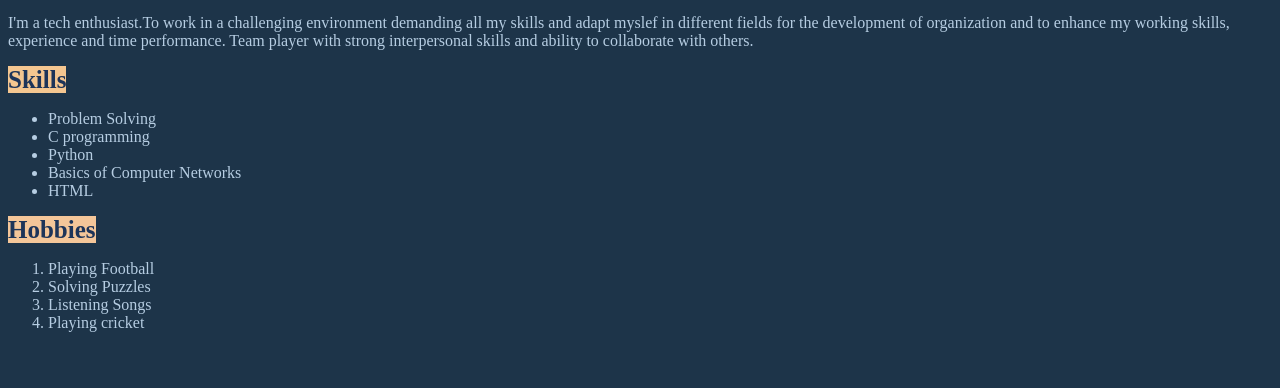
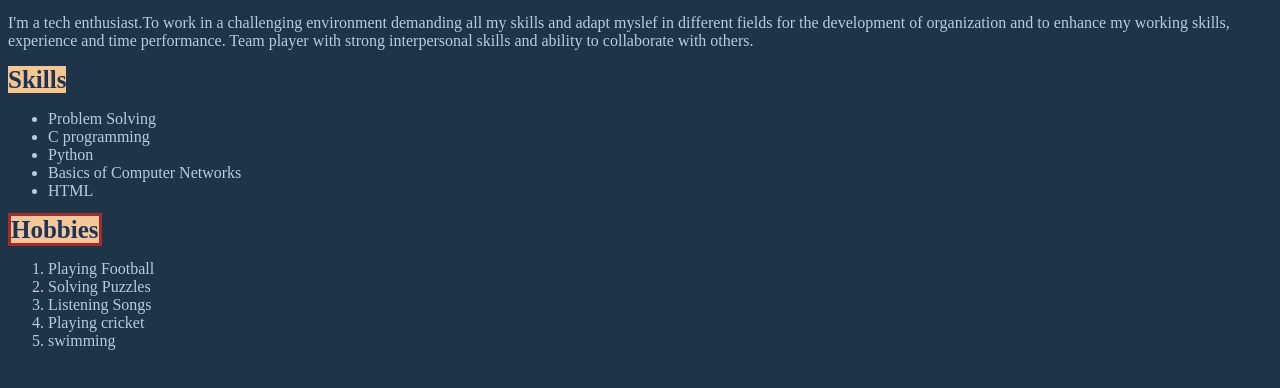
Before and after one commit to kranthy09/portfolio-website, a plain HTML site: page portfolio.html in a window 1280 px wide. Shown: the part 104-492 px from the top of the page. Drawn offline with Linux system fonts and the light colour scheme.

Commit message:
Added hobbies

```diff
--- a/portfolio.html
+++ b/portfolio.html
@@ -39,6 +39,7 @@
                 color: #1d3459;
                 background-color: #F4C699;
                 display: inline;
+                border: solid brown;
             }
         </style>
     </head>
@@ -66,6 +67,7 @@
                 <li>Solving Puzzles</li>
                 <li>Listening Songs</li>
                 <li>Playing cricket</li>
+                <li>swimming</li>
             </ol>
         </div>
     </body>
```
